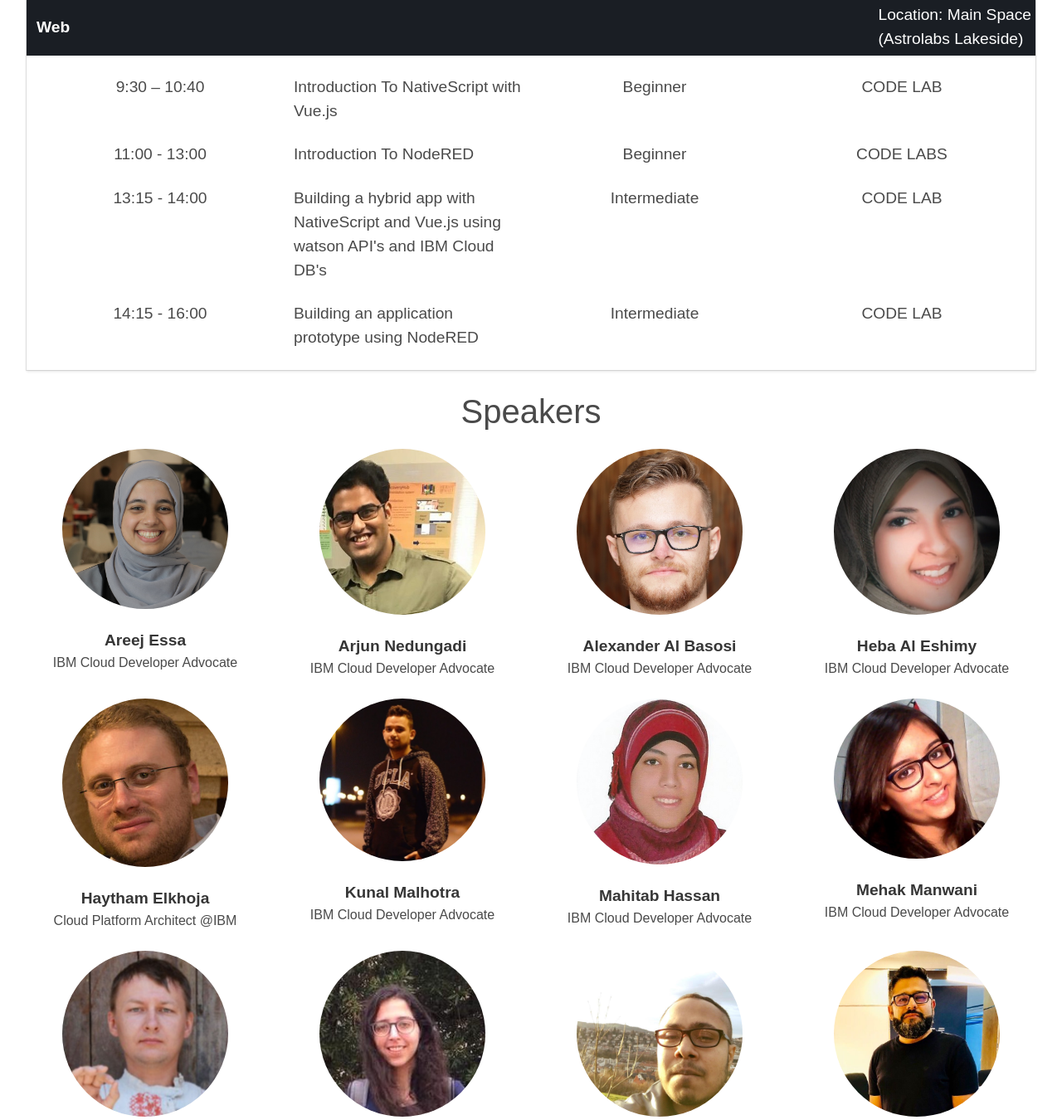
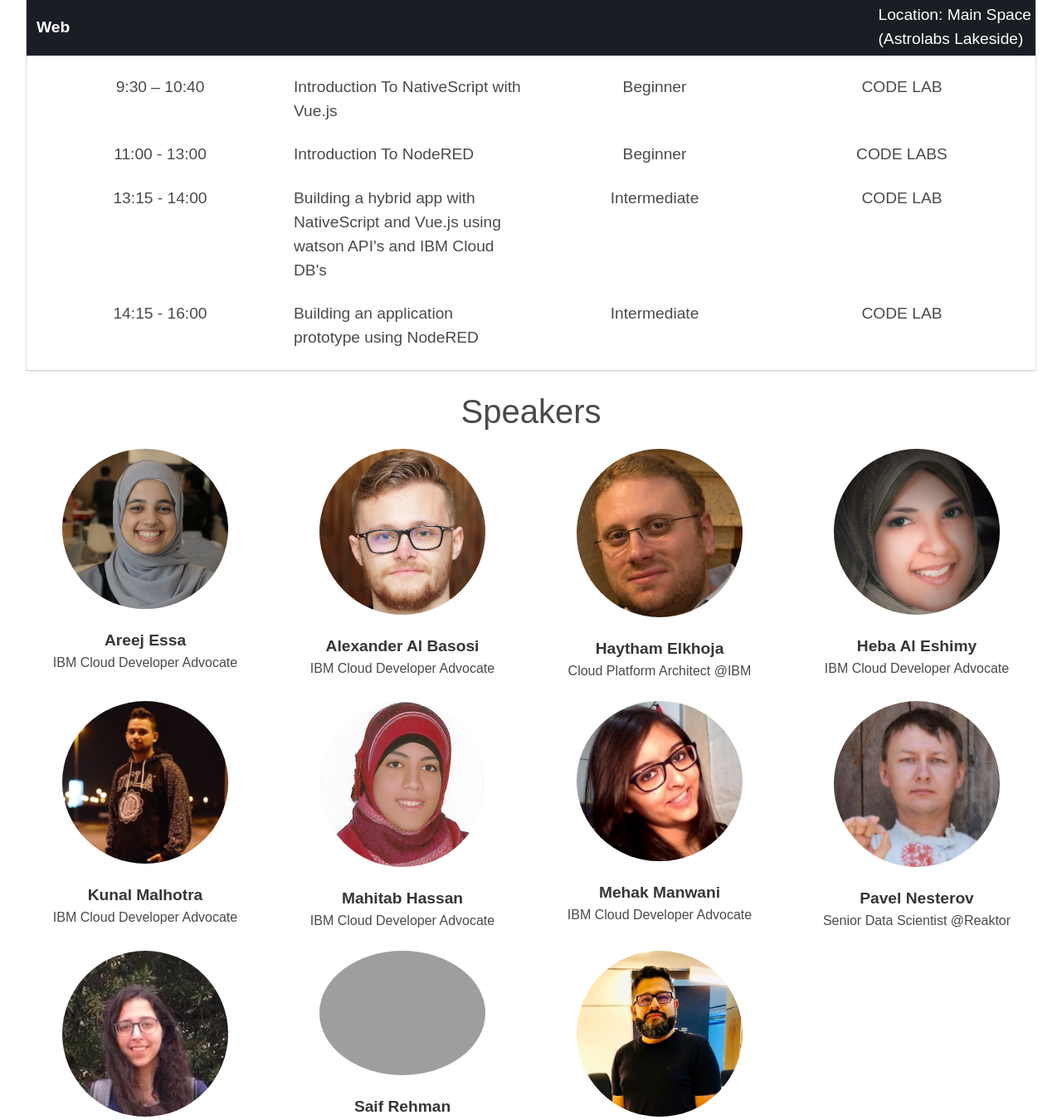
Before and after one commit to sudoalgorithm/IBM-Cloud-DevFest-2018-Website, a Flask app: page / in a window 1280 px wide. Shown: the part 4702-6052 px from the top of the page at 83% size. Run offline with Flask 2, Linux system fonts and the light colour scheme; some libraries are stand-ins or nearby versions; grey boxes are pictures that could not be loaded.

Commit message:
Adjustment to Speakers

```diff
--- a/templates/index.html
+++ b/templates/index.html
@@ -621,15 +621,9 @@
             <div class="columns">
 
                 <div class="column">
-                    <a href="https://developer.ibm.com/code/community/advocates/areej.essa" target="_blank"><img class="speaker-images" src="{{ url_for('static', filename='speakers/Areej_Essa.JPG') }}"></a>
+                    <a href="https://developer.ibm.com/code/community/advocates/areej.essa" target="_blank"><img class="speaker-images" src="{{ url_for('static', filename='speakers/Areej_Essa.jpg') }}"></a>
                     <br>
                     <p class="has-text-centered"><strong>Areej Essa</strong></p>
-                    <p class="has-text-centered speaker-designation">IBM Cloud Developer Advocate</p>
-                </div>
-                <div class="column">
-                    <a href="https://developer.ibm.com/code/community/advocates/arjun.nedungadi1" target="_blank"><img class="speaker-images" src="{{ url_for('static', filename='speakers/Arjun_Nedungadi.jpg') }}"></a>
-                    <br>
-                    <p class="has-text-centered"><strong>Arjun Nedungadi</strong></p>
                     <p class="has-text-centered speaker-designation">IBM Cloud Developer Advocate</p>
                 </div>
                 <div class="column">
@@ -639,7 +633,13 @@
                     <p class="has-text-centered speaker-designation">IBM Cloud Developer Advocate</p>
                 </div>
                 <div class="column">
-                    <a href="https://developer.ibm.com/code/community/advocates/heba.elshimy1" target="_blank"><img class="speaker-images" src="{{ url_for('static', filename='speakers/Heba_Al_Eshimy.JPG') }}"></a>
+                    <a href="https://www.linkedin.com/in/haythamelkhoja/" target="_blank"><img class="speaker-images" src="{{ url_for('static', filename='speakers/Haytham_Elkhoja.jpg') }}"></a>
+                    <br>
+                    <p class="has-text-centered"><strong>Haytham Elkhoja</strong></p>
+                    <p class="has-text-centered speaker-designation">Cloud Platform Architect @IBM</p>
+                </div>
+                <div class="column">
+                    <a href="https://developer.ibm.com/code/community/advocates/heba.elshimy1" target="_blank"><img class="speaker-images" src="{{ url_for('static', filename='speakers/Heba_Al_Eshimy.jpg') }}"></a>
                     <br>
                     <p class="has-text-centered"><strong>Heba Al Eshimy</strong></p>
                     <p class="has-text-centered speaker-designation">IBM Cloud Developer Advocate</p>
@@ -647,13 +647,7 @@
             </div>
             <div class="columns">
                 <div class="column">
-                    <a href="https://www.linkedin.com/in/haythamelkhoja/" target="_blank"><img class="speaker-images" src="{{ url_for('static', filename='speakers/Haytham_Elkhoja.jpg') }}"></a>
-                    <br>
-                    <p class="has-text-centered"><strong>Haytham Elkhoja</strong></p>
-                    <p class="has-text-centered speaker-designation">Cloud Platform Architect @IBM</p>
-                </div>
-                <div class="column">
-                    <a href="https://developer.ibm.com/code/community/advocates/kunal.malhotra1" target="_blank"><img class="speaker-images" src="{{ url_for('static', filename='speakers/Kunal_Malhotra.JPG') }}"></a>
+                    <a href="https://developer.ibm.com/code/community/advocates/kunal.malhotra1" target="_blank"><img class="speaker-images" src="{{ url_for('static', filename='speakers/Kunal_Malhotra.jpg') }}"></a>
                     <br>
                     <p class="has-text-centered"><strong>Kunal Malhotra</strong></p>
                     <p class="has-text-centered speaker-designation">IBM Cloud Developer Advocate</p>
@@ -670,14 +664,14 @@
                     <p class="has-text-centered"><strong>Mehak Manwani</strong></p>
                     <p class="has-text-centered speaker-designation">IBM Cloud Developer Advocate</p>
                 </div>
-            </div>
-            <div class="columns">
                 <div class="column">
                     <a href="https://www.linkedin.com/in/nesterovpavel/" target="_blank"><img class="speaker-images" src="{{ url_for('static', filename='speakers/Pavel_Nesterov.png') }}"></a>
                     <br>
                     <p class="has-text-centered"><strong>Pavel Nesterov</strong></p>
                     <p class="has-text-centered speaker-designation">Senior Data Scientist @Reaktor</p>
                 </div>
+            </div>
+            <div class="columns">
                 <div class="column">
                     <a href="https://developer.ibm.com/code/community/advocates/prerna.bhojwani" target="_blank"><img class="speaker-images" src="{{ url_for('static', filename='speakers/Prerna_Bhojwani.jpeg') }}"></a>
                     <br>
@@ -685,7 +679,7 @@
                     <p class="has-text-centered speaker-designation">IBM Cloud Developer Advocate</p>
                 </div>
                 <div class="column">
-                    <a href="https://developer.ibm.com/code/community/advocates/saif.rehman1" target="_blank"><img class="speaker-images" src="{{ url_for('static', filename='speakers/Saif_Rehman.jpeg') }}"></a>
+                    <a href="https://developer.ibm.com/code/community/advocates/saif.rehman1" target="_blank"><img class="speaker-images" src="{{ url_for('static', filename='speakers/Saif_Rehman.jpg') }}"></a>
                     <br>
                     <p class="has-text-centered"><strong>Saif Rehman</strong></p>
                     <p class="has-text-centered speaker-designation">IBM Cloud Developer Advocate</p>
@@ -695,6 +689,8 @@
                     <br>
                     <p class="has-text-centered"><strong>Zeeshan Mehdi</strong></p>
                     <p class="has-text-centered speaker-designation">Big Data &amp; Open Source Tech Leader @IBM</p>
+                </div>
+                <div class="column">
                 </div>
             </div>
         </div>
```
